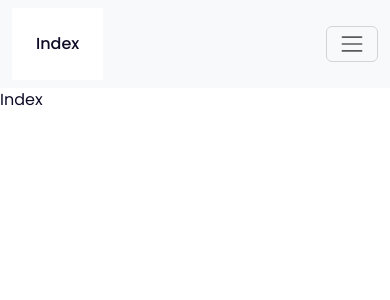
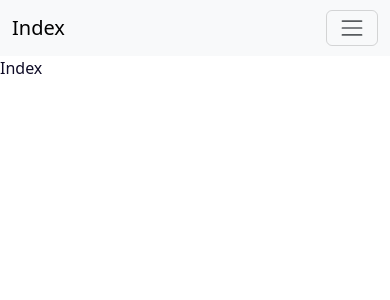
Before and after one commit to brown-group/scrum-project-app, a React (Create React App) app: page / in a window 390 px wide. Shown: the top 300 px of the page. Built offline with nearby package versions, Linux system fonts and the light colour scheme.

Commit message:
change the css code

```diff
--- a/src/routes/Husni/Husni.css
+++ b/src/routes/Husni/Husni.css
@@ -1,6 +1,6 @@
 @import url("https://fonts.googleapis.com/css2?family=Poppins:wght@200;300;400;500;600;700&amp;display=swap");
 
-* {
+.husni * {
   margin: 0;
   padding: 0;
   box-sizing: border-box;
@@ -96,18 +96,18 @@ body {
   color: crimson;
 }
 
-.navbar {
+.navbarHusni {
   display: flex;
 }
 
-.navbar a {
+.navbarHusni a {
   font-size: 1rem;
   padding: 10px 20px;
   color: var(--text-color);
   font-weight: 500;
 }
 
-.navbar a:hover {
+.navbarHusni a:hover {
   color: var(--hover);
 }
 
@@ -125,7 +125,7 @@ body {
   background-color:transparent;
   border: none;
 }
-.navbar .darkmode:hover {
+.navbarHusni .darkmode:hover {
   color: var(--hover);
 }
 
@@ -473,7 +473,7 @@ form textarea {
     color: var(--text-color);
   }
 
-  .header .navbar {
+  .header .navbarHusni {
     position: absolute;
     top: -500px;
     left: 0;
@@ -486,11 +486,11 @@ form textarea {
     text-align: center;
   }
 
-  .navbar.active {
+  .navbarHusni.active {
     top: 100%;
   }
 
-  .navbar a {
+  .navbarHusni a {
     padding: 1.5rem;
     display: block;
     background: var(--bg-color);
--- a/src/routes/Husni/MainComponent.jsx
+++ b/src/routes/Husni/MainComponent.jsx
@@ -5,12 +5,12 @@ import DarkModeToggle from "./DarkMood"
 export default function MainComponent() {
 
     return (
-        <div>
+        <div className='husni'>
             <div id="loader"></div>
             <div className="header">
                 <a href="#home" className="logo">Your <span>Name</span>.</a>
                 <div className="bx bx-menu" id="menu-icon"></div>
-                <ul className="navbar">
+                <ul className="navbarHusni">
                     <li><a href="#home">Home</a></li>
                     <li><a href="#about">About</a></li>
                     <li><a href="#skills">Skills</a></li>
```
